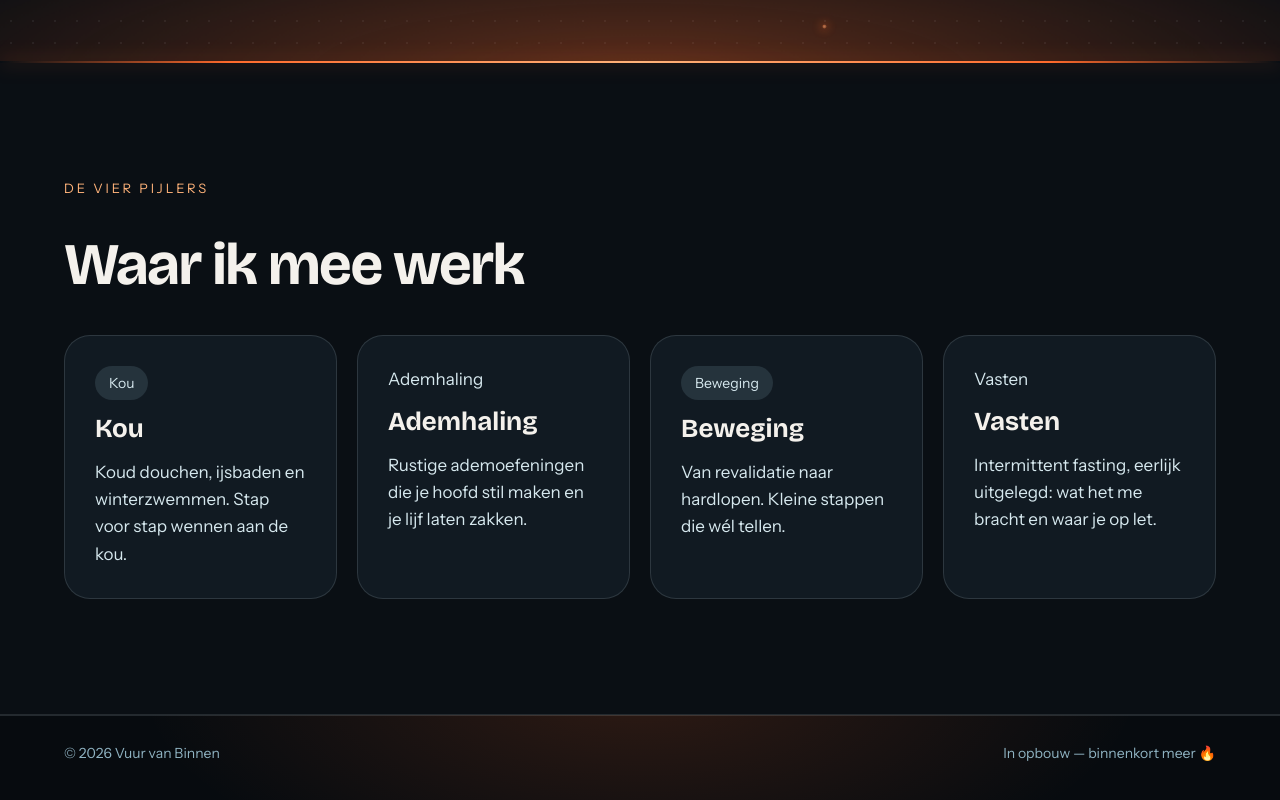
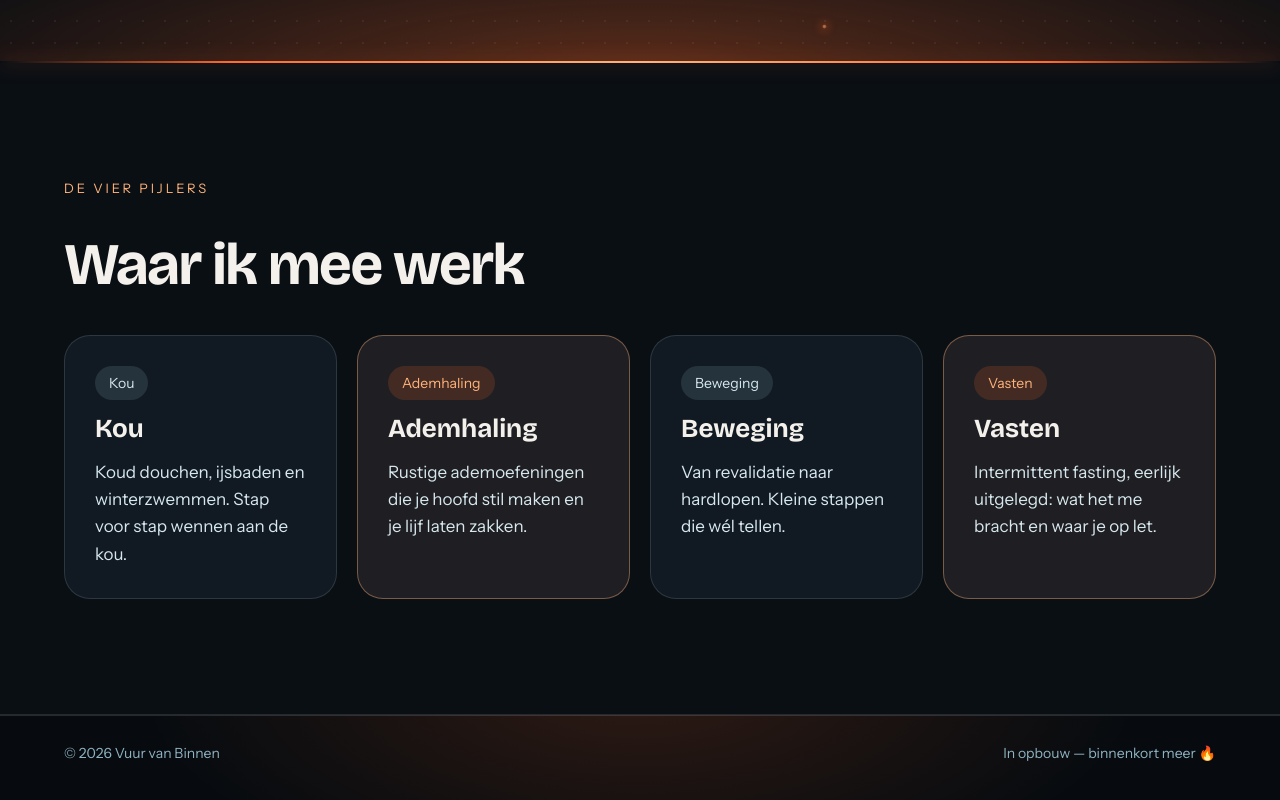
Before and after one commit to PyroDanny/vuurvanbinnen, a Next.js app: page / in a window 1280 px wide. Shown: the part 719-1519 px from the top of the page. Built offline with nearby package versions, Linux system fonts and the light colour scheme.

Commit message:
feat: optimize className handling with clsx for conditional styling

```diff
--- a/src/app/(site)/page.tsx
+++ b/src/app/(site)/page.tsx
@@ -1,4 +1,5 @@
 import Link from "next/link";
+import clsx from "clsx";
 
 const pijlers = [
   {
@@ -116,10 +117,10 @@ export default function Home() {
                 <a
                   key={p.naam}
                   href="#"
-                  className={`card card-hover${p.warm ? "card-warm" : ""}`}
+                  className={clsx("card card-hover", p.warm && "card-warm")}
                 >
                   <span
-                    className={`tag${p.warm ? "tag-warm" : ""}`}
+                    className={clsx("tag", p.warm && "tag-warm")}
                     style={{ alignSelf: "flex-start" }}
                   >
                     {p.naam}
```
